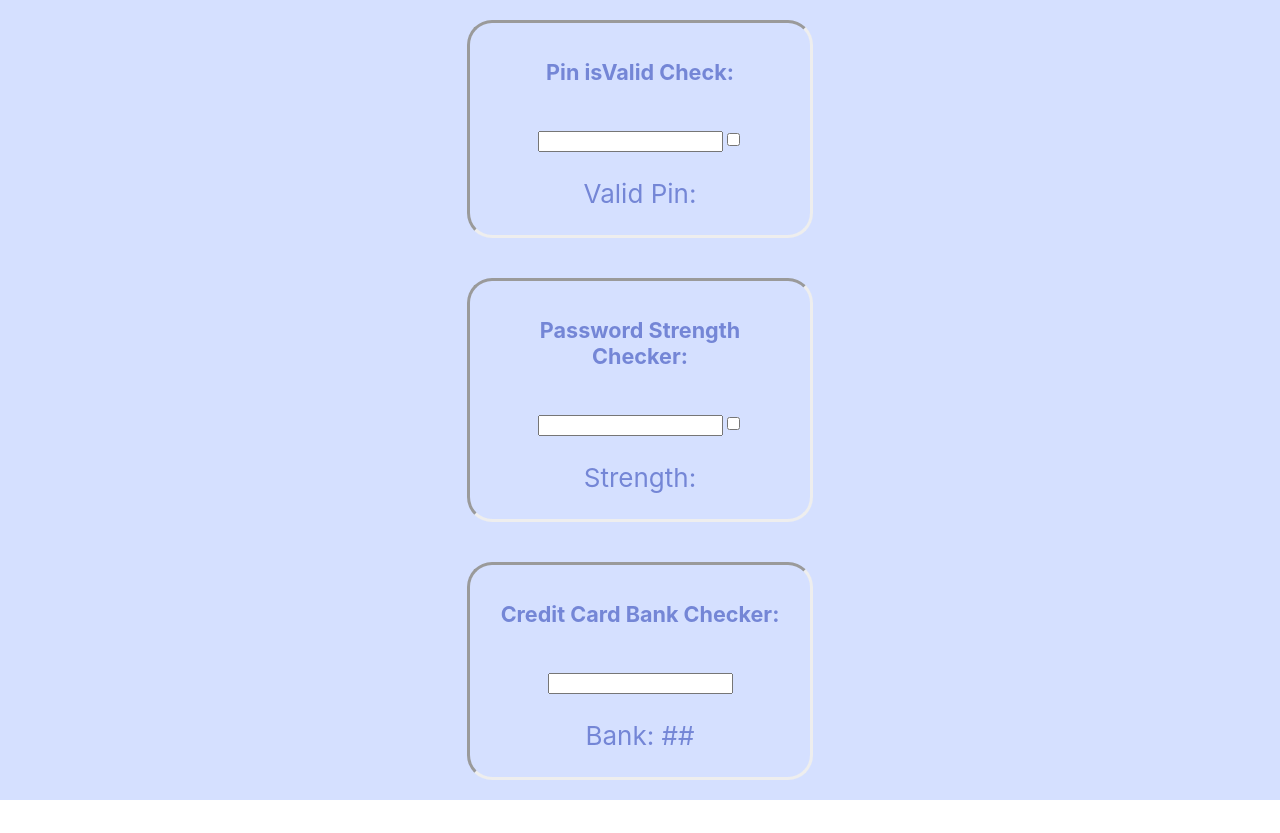
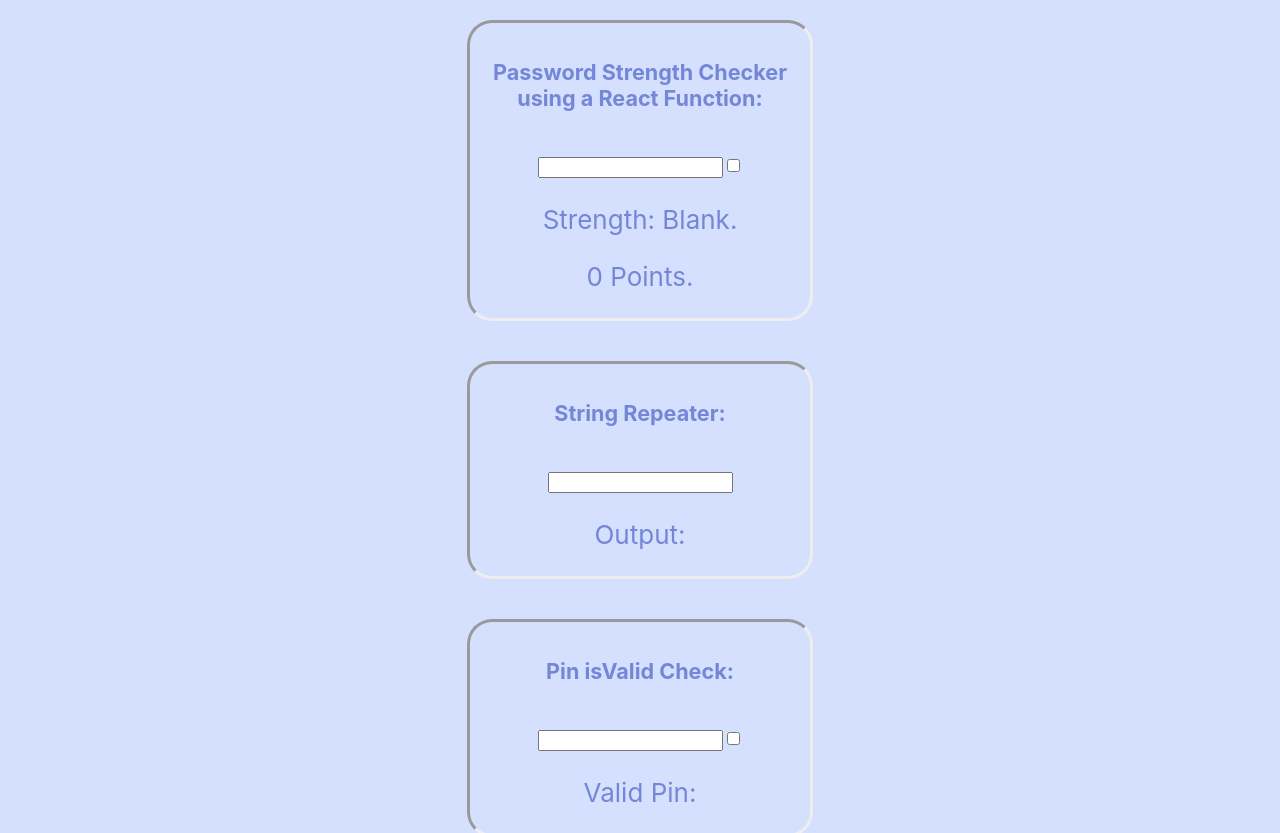
Before and after one commit to sirtau/security, a React (Create React App) app: page / in a window 1280 px wide. Shown: the top 833 px of the page. Before the commit the page ends 800 px from the top, so only its background shows below. Built offline with nearby package versions, Linux system fonts and the light colour scheme.

Commit message:
Recreated Password Checker as a Function, added checks
Using a bunch of regex tests to check the password's strength. Works well!

Also added String Repeater from previous exercise.

```diff
--- a/src/App.js
+++ b/src/App.js
@@ -3,13 +3,18 @@
 import PinCheck from './PinCheck';
 import CreditCardChecker from './CreditCardChecker';
 import PasswordChecker from './PasswordChecker';
+import StringRepeater from './StringRepeater';
+import PWCheckFunction from './PWCheckFunction';
 
 function App() {
   return (
     <div className="App-header">
+      <PWCheckFunction />
+      <StringRepeater />
       <PinCheck />
       <PasswordChecker />
       <CreditCardChecker />
+
     </div>
   );
 }
--- a/src/CreditCardChecker.js
+++ b/src/CreditCardChecker.js
@@ -4,30 +4,30 @@
     constructor(props) {
         super(props)
         this.state = {
-            cardNumber: ''
+            bankName: ''
         }
         this.checkBank = this.checkBank.bind(this)
-        this.updateCard = this.updateCard.bind(this)
+        this.updateBank = this.updateBank.bind(this)
     }
 
-    checkBank() {
-        const testNumber = this.state.cardNumber
+    checkBank(event) {
+        const testNumber = event.target.value
 
         if (/^3[47]/.test(testNumber)) {
-            return 'AMEX'
+            this.updateBank('AMEX')
         } else if (/^6001/.test(testNumber)) {
-            return 'Discover'
+            this.updateBank('Discover')
         } else if (/^5[1-5]/.test(testNumber)) {
-            return 'MasterCard'
+            this.updateBank('MasterCard')
         } else if (/^4/.test(testNumber)) {
-            return 'Visa'
+            this.updateBank('Visa')
         } else {
-            return '##'
+            this.updateBank('##')
         }
     }
 
-    updateCard(event) {
-        this.setState({ cardNumber: event.target.value })
+    updateBank(bank) {
+        this.setState({ bankName: bank })
     }
 
     render() {
@@ -35,8 +35,8 @@
             <div className="ccChecker">
                 <h5>Credit Card Bank Checker:</h5>
 
-                <input type="number" onChange={this.updateCard} />
-                <span> <p>Bank: {this.checkBank()}</p></span>
+                <input type="number" onChange={this.checkBank} />
+                <span> <p>Bank: {this.state.bankName}</p></span>
             </div>
         )
     }
--- /dev/null
+++ b/src/PWCheckFunction.js
@@ -0,0 +1,63 @@
+import React, { useState } from 'react'
+
+const PWCheckFunction = () => {
+// Declare a new state variable, which we'll call "count"
+    const [strength, setStrength] = useState('Blank')
+    const [security, setSecurity] = useState('input')
+    const [pointsTotal, setPointsTotal] = useState('0')
+
+    const handleKeyDown = (event) => {
+        if (event.key == " ") {
+            event.preventDefault()
+        }
+    }
+
+    const checkPassword = (event) => {
+        checkStrength(event.target.value)
+    }
+
+    const checkStrength = (password) => {
+        let pointTotal = 0
+
+        let tests = [/[a-z]/, /[A-Z]/, /[0-9]/, /[!@#$%^&*()]/, /.{8}/ , /.{12}/]
+
+        tests.forEach (testToRun => {
+            if (testToRun.test(password)) {pointTotal++}
+        })
+
+        if (pointTotal <= 2) {
+            setStrength('Weak')
+        } else if (pointTotal <= 4) {
+            setStrength('Medium')
+        } else if (pointTotal >= 5) {
+            setStrength('Stronk')
+        } else {
+            setStrength('Error.')
+        }
+        setPointsTotal(pointTotal)
+        return pointTotal
+    }
+
+    const secureButtonToggle = () => {
+        if (security == 'input') {
+            setSecurity('password')
+        } else {
+            setSecurity('input')
+        }
+
+    }
+
+
+    return (
+        <div className="pwChecker">
+            <h5>Password Strength Checker using a React Function: </h5>
+
+            <input className="input-box" type={security} onKeyDown={handleKeyDown} onChange={checkPassword} />
+            <input className='secureToggle' type='checkbox' onClick={secureButtonToggle}/>
+            <p>Strength: {strength}.</p>
+            <p>{pointsTotal} Points.</p>
+        </div>
+    );
+}
+
+export default PWCheckFunction
--- a/src/PasswordChecker.js
+++ b/src/PasswordChecker.js
@@ -13,7 +13,6 @@
 
     checkPassword(event) {
         this.checkStrength(event.target.value)
-
     }
 
     checkStrength(password) {
--- /dev/null
+++ b/src/StringRepeater.js
@@ -0,0 +1,37 @@
+import React from 'react';
+
+class StringRepeater extends React.Component {
+    constructor(props) {
+        super(props)
+        this.state = {
+            securityToggle: 'text',
+            stringOutput: ''
+        }
+        this.inputUpdateHandler = this.inputUpdateHandler.bind(this)
+        this.mumble = this.mumble.bind(this)
+    }
+
+    inputUpdateHandler(event) {
+        let output = this.mumble(event.target.value)
+        this.setState({stringOutput: output})
+    }
+
+    mumble(input) {
+        let output = input.split('').map((character, index) => {
+            return character.repeat(index+1)
+        }).join('-')
+        return output
+    }
+
+    render() {
+        return (
+            <div className="pwChecker">
+                <h5 >String Repeater: </h5>
+                <input type={this.state.securityToggle} onChange={this.inputUpdateHandler} />
+                <p>Output: {this.state.stringOutput}</p>
+            </div>
+        )
+    }
+}
+
+export default StringRepeater;
```
